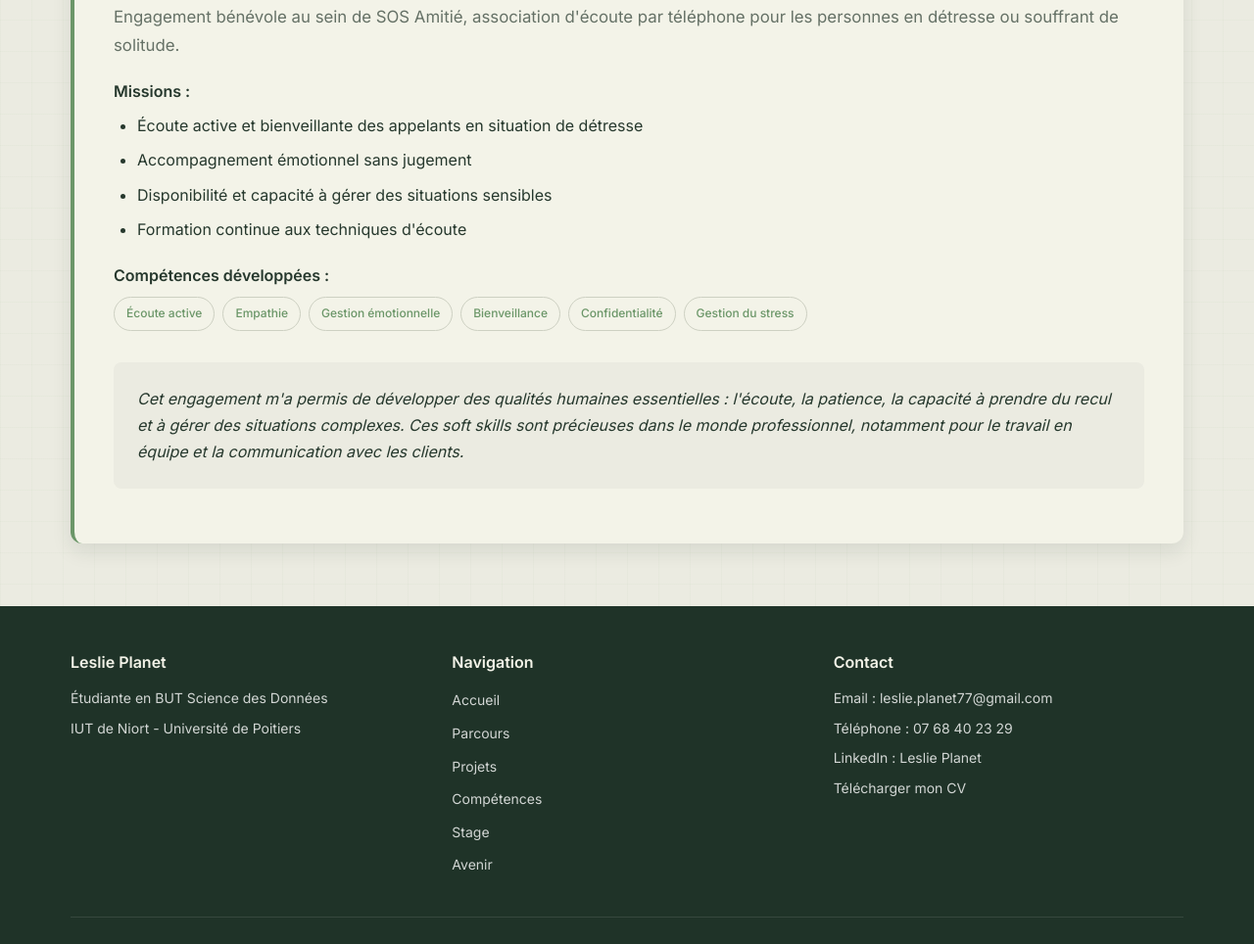
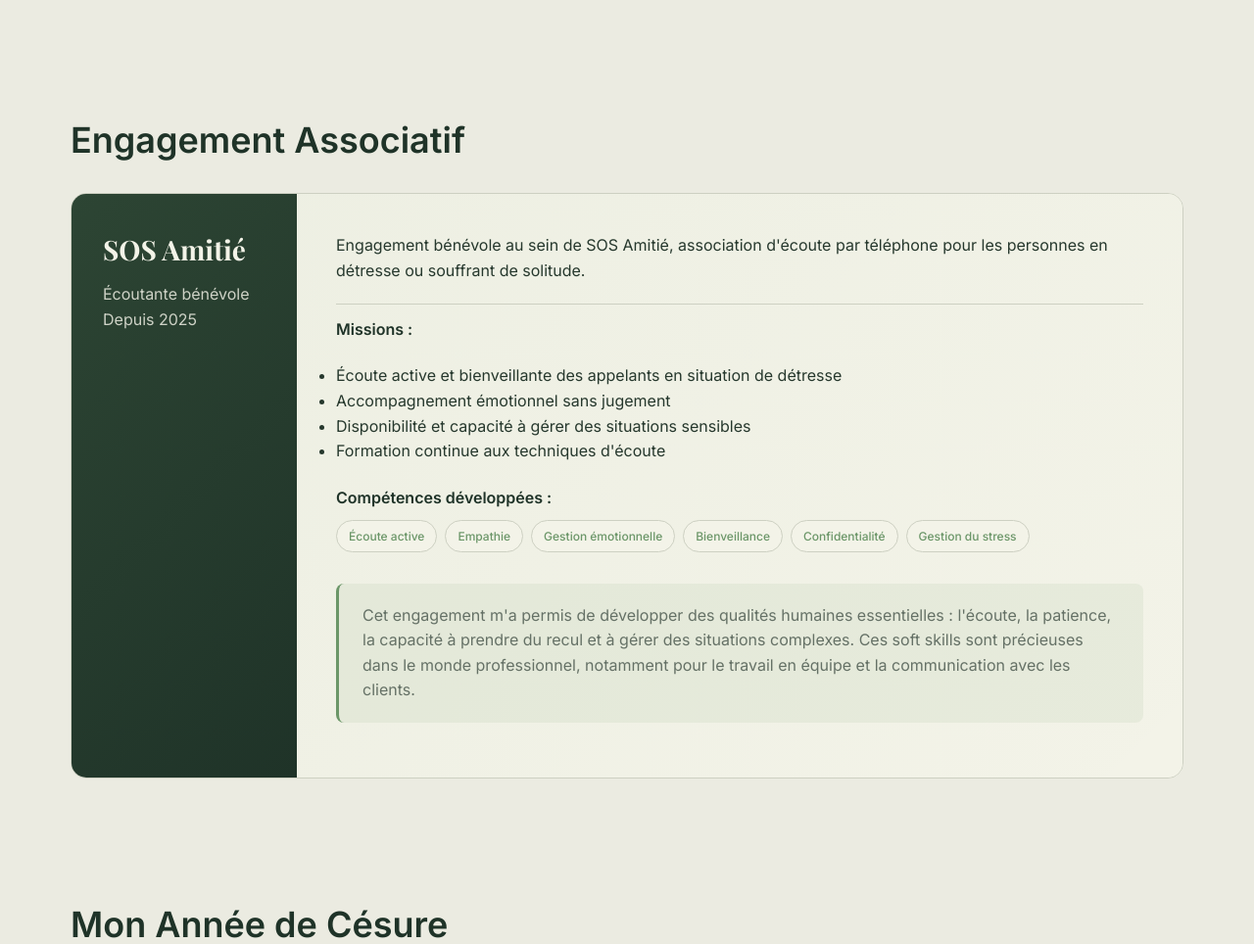
Before and after one commit to lplanet/portfolio, a plain HTML site: page parcours.html in a window 1280 px wide. Shown: the part 1836-2800 px from the top of the page at 98% size. Drawn offline with nearby package versions, Linux system fonts and the light colour scheme.

Commit message:
feat: add introduction and gap year sections to parcours.html style: update engagement section layout and styles in style.css

```diff
--- a/css/style.css
+++ b/css/style.css
@@ -549,82 +549,85 @@ a:hover {
 /* Engagement Section */
 .engagement-section {
     padding: 4rem 0;
+    background: var(--light-bg);
 }
 
 .engagement-card {
+    display: grid;
+    grid-template-columns: 230px 1fr;
+    overflow: hidden;
+    padding: 0;
     background: var(--surface-bg);
-    padding: 2.5rem;
-    border-radius: 12px;
-    box-shadow: var(--shadow-md);
-    border-left: 4px solid var(--accent-green);
+    border: 1px solid var(--border-color);
+    border-radius: 16px;
+    box-shadow: none;
 }
 
 .engagement-header {
     display: flex;
+    flex-direction: column;
+    justify-content: flex-start;
     align-items: flex-start;
-    gap: 1.5rem;
-    margin-bottom: 2rem;
-}
-
-.engagement-icon {
-    font-size: 3.5rem;
-    line-height: 1;
+    gap: 0;
+    margin: 0;
+    padding: 2.5rem 2rem;
+    background:
+        linear-gradient(135deg, rgba(107, 150, 104, 0.18), transparent),
+        var(--primary-dark);
 }
 
 .engagement-header h3 {
-    color: var(--primary-blue);
-    margin-bottom: 0.5rem;
+    color: var(--white);
+    font-family: 'Playfair Display', serif;
+    font-size: 1.75rem;
 }
 
 .engagement-role {
-    display: block;
-    font-weight: 600;
+    color: rgba(243, 243, 232, 0.82);
+}
+
+.engagement-date {
+    margin-top: 1rem;
+    background: var(--accent-moss);
+}
+
+.engagement-content {
+    padding: 2.5rem;
+    background:
+        linear-gradient(135deg, rgba(107, 150, 104, 0.04), transparent),
+        var(--surface-bg);
+}
+
+.engagement-desc {
+    padding-bottom: 1.25rem;
+    border-bottom: 1px solid var(--border-color);
     color: var(--text-dark);
-    margin-bottom: 0.25rem;
-}
-
-.engagement-date {
-    display: inline-block;
-    padding: 0.25rem 0.75rem;
-    background: var(--accent-green);
-    color: var(--white);
-    border-radius: 20px;
-    font-size: 0.875rem;
-    font-weight: 600;
-}
-
-.engagement-content {
-    line-height: 1.7;
-}
-
-.engagement-desc {
-    color: var(--text-light);
-    margin-bottom: 1.5rem;
-    font-size: 1.05rem;
 }
 
 .engagement-content h4 {
-    color: var(--text-dark);
-    margin-top: 1.5rem;
-    margin-bottom: 0.75rem;
-    font-size: 1rem;
-}
-
-.engagement-content ul {
-    margin: 0.5rem 0 1.5rem 1.5rem;
-}
-
-.engagement-content li {
-    margin-bottom: 0.5rem;
+    color: var(--primary-dark);
 }
 
 .engagement-impact {
     margin-top: 2rem;
-    padding: 1.5rem;
-    background: var(--light-bg);
+    padding: 1.25rem 1.5rem;
+    background: rgba(107, 150, 104, 0.09);
+    border-left: 3px solid var(--primary-blue);
     border-radius: 8px;
-    color: var(--text-dark);
-    font-style: italic;
+}
+
+@media (max-width: 768px) {
+    .engagement-card {
+        grid-template-columns: 1fr;
+    }
+
+    .engagement-header {
+        padding: 1.75rem 1.5rem;
+    }
+
+    .engagement-content {
+        padding: 1.75rem 1.5rem;
+    }
 }
 
 /* Timeline */
--- a/parcours.html
+++ b/parcours.html
@@ -26,6 +26,26 @@
         <div class="container">
             <h1>Mon Parcours</h1>
             <p class="page-subtitle">Une progression continue en statistique, programmation, bases de données et exploitation de données</p>
+        </div>
+    </section>
+
+    <section class="intro-section">
+        <div class="container">
+            <h2>Mon Orientation</h2>
+            <div class="projet-content">
+                <p>
+                    À l'issue de mon BUT et de mon année de césure, je souhaite intégrer un Master en Géomatique.
+                    Ce choix s'inscrit dans une réelle passion pour ce domaine. Lors de ma terminale, j'ai réalisé
+                    un projet qui m'a permis de remporter le Trophée NSI dans la catégorie "Initiative citoyenne".
+                    Ce projet a constitué ma première approche du monde de la data, et plus particulièrement de
+                    la cartographie et de la détection.
+                </p>
+                <p>
+                    Cette première expérience a été confirmée lors de mon stage de 2ème année au sein d'IMA,
+                    où j'ai réalisé plusieurs cartes révélant le maillage des prestataires. Ces deux expériences
+                    ont fait naître en moi l'envie d'étudier et de travailler dans ce domaine passionnant.
+                </p>
+            </div>
         </div>
     </section>
 
@@ -94,7 +114,7 @@
                     <div>
                         <h3>SOS Amitié</h3>
                         <span class="engagement-role">Écoutante bénévole</span>
-                        <span class="engagement-date">Depuis 2025</span>
+                        <span class="engagement-role">Depuis 2025</span>
                     </div>
                 </div>
 
@@ -105,13 +125,14 @@
                     </p>
 
                     <h4>Missions :</h4>
+                </br>
                     <ul>
                         <li>Écoute active et bienveillante des appelants en situation de détresse</li>
                         <li>Accompagnement émotionnel sans jugement</li>
                         <li>Disponibilité et capacité à gérer des situations sensibles</li>
                         <li>Formation continue aux techniques d'écoute</li>
                     </ul>
-
+                </br>
                     <h4>Compétences développées :</h4>
                     <div class="skill-tags">
                         <span class="tag">Écoute active</span>
@@ -129,6 +150,22 @@
                         en équipe et la communication avec les clients.
                     </p>
                 </div>
+            </div>
+        </div>
+    </section>
+
+    <section class="cesure-section">
+        <div class="container">
+            <h2>Mon Année de Césure</h2>
+            <div class="projet-content">
+                <p>
+                    Pour l'année scolaire 2026-2027, je souhaite effectuer une année de césure en Australie
+                    en tant que fille au pair. Cette expérience représentera pour moi une opportunité enrichissante
+                    de perfectionner significativement mon anglais. Dans le monde du numérique et de la data,
+                    la maîtrise de l'anglais est devenue incontournable. Quelle meilleure façon de progresser
+                    que de vivre une immersion complète dans un environnement anglophone ? C'est cette conviction
+                    qui m'a poussée à envisager cette année de césure.
+                </p>
             </div>
         </div>
     </section>
```
Also changed, not shown: avenir.html (+0 -36 lines).
